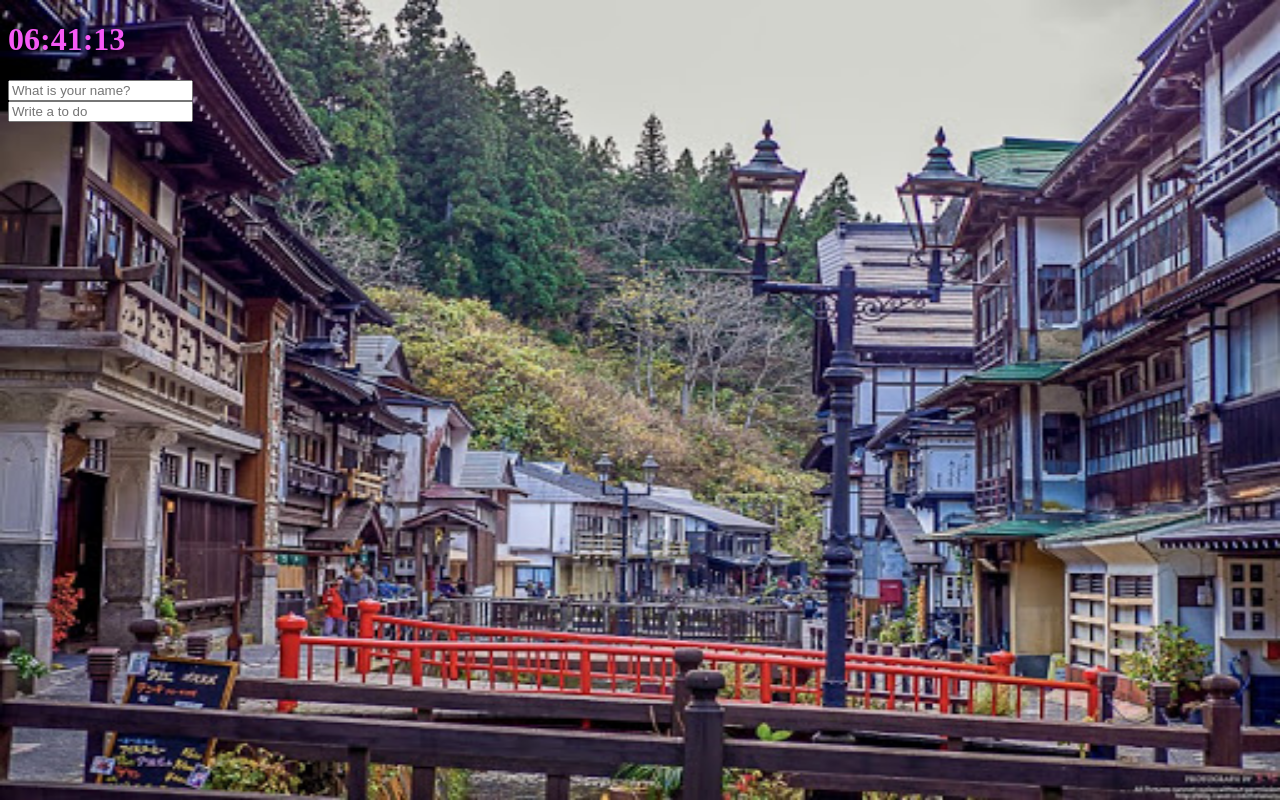
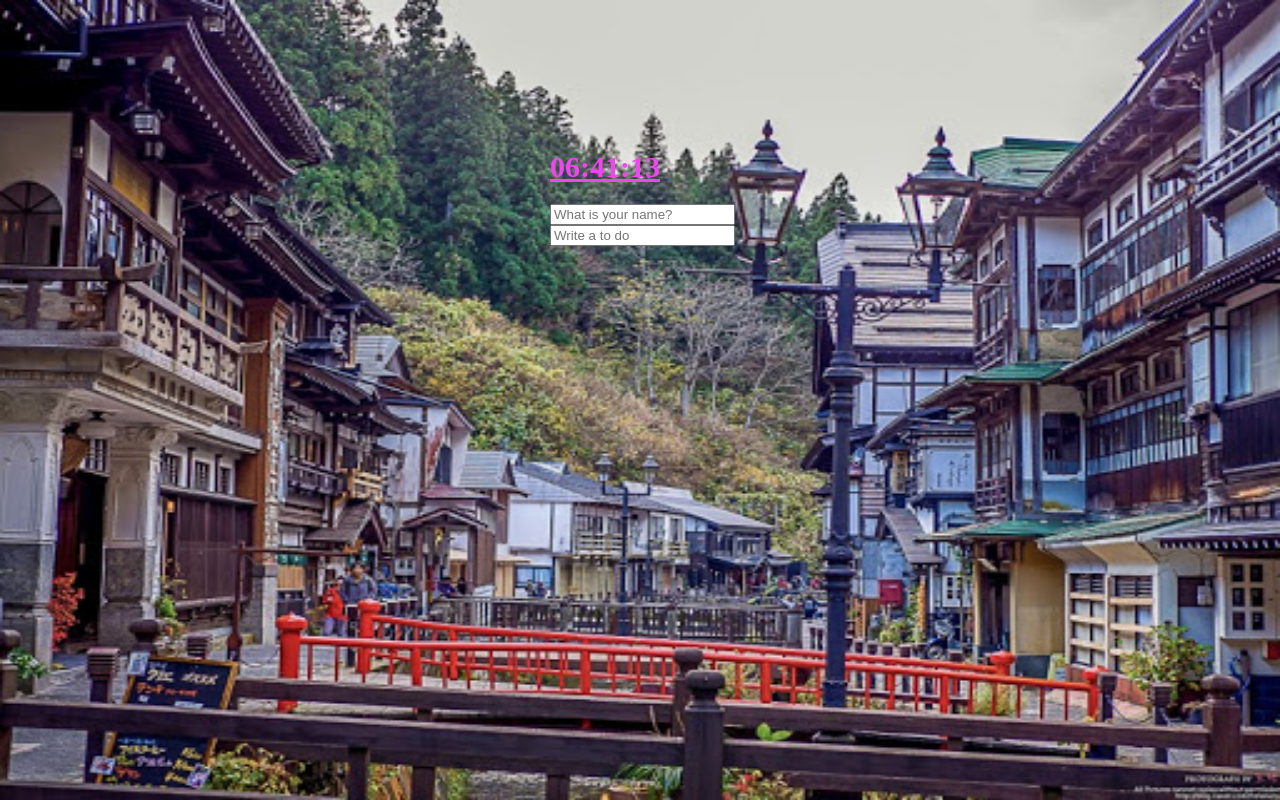
Before and after one commit to dimplejoon/Basic_JS, a plain HTML site: page index.html in a window 1280 px wide. Drawn offline with Linux system fonts and the light colour scheme.

Commit message:
colorfix

```diff
--- a/index.css
+++ b/index.css
@@ -1,5 +1,7 @@
 body {
   background-color: paleturquoise;
+  margin-left: 550px;
+  margin-top: 150px;
 }
 
 .btn {
@@ -7,7 +9,9 @@ body {
 }
 
 body {
-  color: rgb(245, 89, 245);
+  color: rgb(240, 69, 240);
+  text-decoration-line: underline;
+  font-size: 15px;
 }
 
 .clicked {
--- a/index.html
+++ b/index.html
@@ -1,7 +1,7 @@
 <!DOCTYPE html>
 <html>
   <head>
-    <title>JOON Clock</title>
+    <title>JOON APP</title>
     <meta charset="utf-8"/>
     <link rel="stylesheet"
     href="index.css"/>
```
